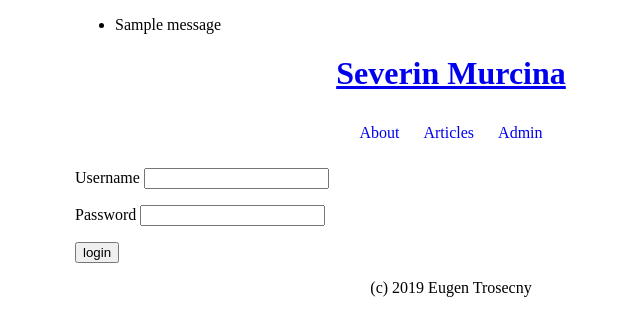
After one commit to mmaly8/flask_project, a Flask app: page /login/ in a window 1280 px wide. The commit adds this page. Shown: the top 336 px of the page, without its empty margins (189-829 px from the left). Run offline with Flask 2, Linux system fonts and the light colour scheme; one stand-in notice (Sample message) is shown.

Commit message:
endOf2part

```diff
--- a/mdblog/app.py
+++ b/mdblog/app.py
@@ -1,12 +1,44 @@
 from flask import Flask
 from flask import render_template
-from .database import articles
+from flask import request
+from flask import redirect
+from flask import url_for
+from flask import session
+from flask import g
+from flask import flash
+
+from flask_wtf import FlaskForm
+from wtforms import StringField
+from wtforms import PasswordField
+from wtforms import TextAreaField
+from wtforms.validators import InputRequired
+
+
+import sqlite3
+import os
+
 
 flask_app = Flask(__name__)
 
+flask_app.config.from_pyfile("/vagrant/configs/default.py")
+
+if "MDBLOG_CONFIG" in os.environ:
+    flask_app.config.from_envvar("MDBLOG_CONFIG")
+
+## FORMS
+class LoginForm(FlaskForm):
+    username = StringField("Username", validators=[InputRequired()])
+    password = PasswordField("Password", validators=[InputRequired()])
+
+class ArticleForm(FlaskForm):
+    title = StringField("Title", validators=[InputRequired()])
+    content = TextAreaField("Content")
+
+
+## CONTROLLERS
 @flask_app.route("/")
 def view_welcome_page():
-    return render_template("welcome_page.jinja", text="takto vies menit text")
+    return render_template("welcome_page.jinja")
 
 @flask_app.route("/about/")
 def view_about():
@@ -14,25 +46,130 @@ def view_about():
 
 @flask_app.route("/admin/")
 def view_admin():
+    if "logged" not in session:
+        flash("You must be logged in", "alert-danger")
+        return redirect(url_for("view_login"))
     return render_template("admin.jinja")
 
-@flask_app.route("/articles/")
+### ARTICLES
+@flask_app.route("/articles/", methods=["GET"])
 def view_articles():
-    return render_template("articles.jinja", articles=articles.items())
+    db = get_db()
+    cur = db.execute("select * from articles order by id desc")
+    articles = cur.fetchall()
+    return render_template("articles.jinja", articles=articles)
 
-@flask_app.route("/articles/<int:art_id>")
+
+@flask_app.route("/articles/new/", methods=["GET"])
+def view_add_article():
+    if "logged" not in session:
+        return redirect(url_for("view_login"))
+
+    form = ArticleForm()
+    return render_template("article_editor.jinja", form=form)
+
+@flask_app.route("/articles/", methods=["POST"])
+def add_article():
+    if "logged" not in session:
+        return redirect(url_for("view_login"))
+
+    db = get_db()
+    db.execute("insert into articles (title, content) values (?, ?)", [request.form.get("title"), request.form.get("content")])
+    db.commit()
+    flash("Article was saved", "alert-success")
+    return redirect(url_for("view_articles"))
+
+@flask_app.route("/articles/<int:art_id>/")
 def view_article(art_id):
-    article = articles.get(art_id)
+    db = get_db()
+    cur = db.execute("select * from articles where id=(?)", [art_id])
+    article = cur.fetchone()
     if article:
         return render_template("article.jinja", article=article)
     return render_template("article_not_found.jinja", art_id=art_id)
 
-"""
-@flask_app.route("/admin/")
-def view_admin():
-    return "Hello Admin"
+@flask_app.route("/articles/<int:art_id>/edit/", methods=["GET"])
+def view_article_editor(art_id):
+    if "logged" not in session:
+        return redirect(url_for("view_login"))
+    db = get_db()
+    cur = db.execute("select * from articles where id=(?)",[art_id])
+    article = cur.fetchone()
+    if article:
+        form = ArticleForm()
+        form.title.data = article["title"]
+        form.content.data = article["content"]
+        return render_template("article_editor.jinja", form=form, article=article)
+    return render_template("article_not_found.jinja", art_id=art_id)
 
-@flask_app.route("/admin/<string:name>/")
-def view_admin_name(name):
-    return "Hello {}".format(name)
-"""
+
+@flask_app.route("/articles/<int:art_id>/", methods=["POST"])
+def edit_article(art_id):
+    if "logged" not in session:
+        return redirect(url_for("view_login"))
+    db = get_db()
+    cur = db.execute("select * from articles where id=(?)",[art_id])
+    article = cur.fetchone()
+    if article:
+        edit_form = ArticleForm(request.form)
+        if edit_form.validate():
+            db.execute("update articles set title=?, content=? where id=?", [edit_form.title.data, edit_form.content.data, art_id])
+            db.commit()
+            flash("Edit saved", "alert-success")
+            return redirect(url_for("view_article", art_id=art_id))
+        else:
+            for error in edit_form.errors:
+                flash("{} is missing".format(error), "alert-danger")
+            return redirect(url_for("view_login"))
+
+@flask_app.route("/login/", methods=["GET"])
+def view_login():
+    login_form = LoginForm()
+    return render_template("login.jinja", form=login_form)
+
+@flask_app.route("/login/", methods=["POST"])
+def login_user():
+    login_form = LoginForm(request.form)
+    if login_form.validate():
+        if login_form.username.data == flask_app.config["USERNAME"] and \
+                login_form.password.data == flask_app.config["PASSWORD"]:
+            session["logged"] = True
+            flash("Login successful", "alert-success")
+            return redirect(url_for("view_admin"))
+        else:
+            flash("Invalid credentials", "alert-danger")
+            return render_template("login.jinja", form=login_form)
+    else:
+        for error in login_form.errors:
+            flash("{} is missing".format(error), "alert-danger")
+        return redirect(url_for("view_login"))
+
+@flask_app.route("/logout/", methods=["POST"])
+def logout_user():
+    session.pop("logged")
+    flash("Logout successful", "alert-success")
+    return redirect(url_for("view_welcome_page"))
+
+
+## UTILS
+def connect_db():
+    rv = sqlite3.connect(flask_app.config["DATABASE"])
+    rv.row_factory = sqlite3.Row
+    return rv
+
+def get_db():
+    if not hasattr(g, "sqlite_db"):
+        g.sqlite_db = connect_db()
+    return g.sqlite_db
+
+@flask_app.teardown_appcontext
+def close_db(error):
+    if hasattr(g, "sqlite_db"):
+        g.sqlite_db.close()
+
+def init_db(app):
+    with app.app_context():
+        db = get_db()
+        with open("mdblog/schema.sql", "r") as fp:
+            db.cursor().executescript(fp.read())
+        db.commit()
--- /dev/null
+++ b/mdblog/schema.sql
@@ -0,0 +1,6 @@
+drop table if exists articles;
+create table articles (
+    id integer primary key autoincrement,
+    title text not null,
+    content text not null
+);
--- a/mdblog/templates/_main.jinja
+++ b/mdblog/templates/_main.jinja
@@ -6,9 +6,19 @@
     {% include "_head.jinja" %}
 </head>
 
+{% with messages = get_flashed_messages(with_categories=True) %}
+    {% if messages %}
+        <ul class="flashes">
+        {% for category, message in messages %}
+            <li class="{{ category }}"> {{ message }} </li>
+        {% endfor %}
+        </ul>
+    {% endif %}
+{% endwith %}
+
 <body>
 <header>
-    <h1> <a href="{{ url_for("view_welcome_page") }}"> Eugen Trosecny </a></h1>
+    <h1> <a href="{{ url_for("view_welcome_page") }}"> Severin Murcina </a></h1>
 </header>
 
 {% include "_nav.jinja" %}
--- a/mdblog/templates/_nav.jinja
+++ b/mdblog/templates/_nav.jinja
@@ -3,5 +3,12 @@
       <li> <a href="{{ url_for("view_about") }}">About</a> </li>
       <li> <a href="{{ url_for("view_articles") }}">Articles</a> </li>
       <li> <a href="{{ url_for("view_admin") }}">Admin</a> </li>
+      {% if "logged" in session %}
+        <li>
+            <form action="{{ url_for("logout_user") }}" method="post">
+                <input type="submit" value="logout">
+            </form>
+        </li>
+      {% endif %}
     </ul>
 </nav>
--- a/mdblog/templates/admin.jinja
+++ b/mdblog/templates/admin.jinja
@@ -1,8 +1,8 @@
 {% extends "_main.jinja" %}
 
-{% block title %} Admin {% endblock %}
+{% block title %} Admin page {% endblock %}
 
 
 {% block main %}
-            You have to log in.
+    You must be logged in
 {% endblock %}
--- a/mdblog/templates/article.jinja
+++ b/mdblog/templates/article.jinja
@@ -3,6 +3,9 @@
 {% block title %} Article {{article.title}} {% endblock %}
 
 {% block main %}
+    {% if "logged" in session %}
+        <a href="{{ url_for("view_article_editor", art_id=article.id) }}">edit article</a>
+    {% endif %}
     <h2> {{ article.title }} </h2>
     <p> {{ article.content }} </p>
 {% endblock %}
--- a/mdblog/templates/article_not_found.jinja
+++ b/mdblog/templates/article_not_found.jinja
@@ -8,7 +8,7 @@
             <p> Unfortunately this article with id "{{ art_id }}" doens't
                 exists :( </p>
             <div>
-                <a href="/" class="btn btn-primary btn-lg"> Home </a> |
-                <a href={{ url_for("view_articles") }} class="btn btn-default btn-lg">All articles</a>
+                <a href={{ url_for("view_welcome_page") }}> Home </a> |
+                <a href={{ url_for("view_articles") }}>All articles</a>
             </div>
 {% endblock %}
--- /dev/null
+++ b/mdblog/templates/login.jinja
@@ -0,0 +1,20 @@
+{% extends "_main.jinja" %}
+
+{% block title %} Login {% endblock %}
+
+{% block main %}
+
+<form action="{{ url_for("login_user") }}" method="post">
+    {{ form.csrf_token }}
+    <p>
+        {{ form.username.label }}
+        {{ form.username() }}
+    </p>
+    <p>
+        {{ form.password.label }}
+        {{ form.password() }}
+    </p>
+    <input type="submit" value="login">
+</form>
+
+{% endblock %}
--- a/mdblog/templates/welcome_page.jinja
+++ b/mdblog/templates/welcome_page.jinja
@@ -4,5 +4,5 @@
 
 
 {% block main %}
-            Lorem ipsum dolor sit amet, consectetur adipisicing elit, sed do eiusmod tempor incididunt ut labore et dolore magna aliqua.
+Lorem ipsum dolor sit amet, consectetur adipisicing elit, sed do eiusmod tempor incididunt ut labore et dolore magna aliqua. Ut enim ad minim veniam, quis nostrud exercitation ullamco laboris nisi ut aliquip ex ea commodo consequat.
 {% endblock %}
```
Also changed, not shown: mdblog/templates/article_editor.jinja (added, +24 -0 lines), mdblog/templates/articles.jinja (+5 -2 lines).
